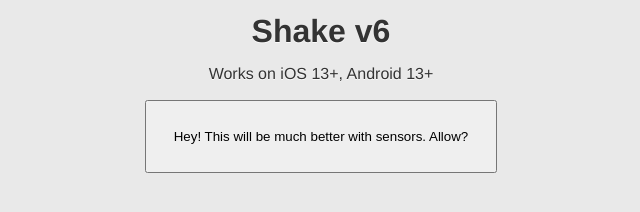
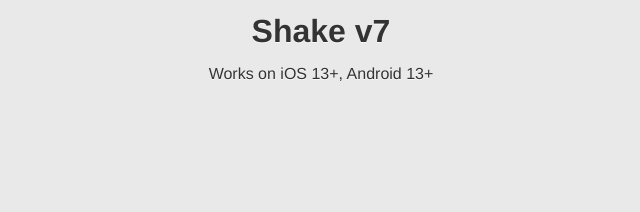
Before and after one commit to 0xLaileb/snake_test, a website: page index.html in a window 1280 px wide. Shown: the whole page, without its empty margins (319-959 px from the left). Drawn offline with Linux system fonts and the light colour scheme.

Commit message:
Update scripts

```diff
--- a/index.html
+++ b/index.html
@@ -18,7 +18,7 @@ body {
 </head>
 <body>
 
-<h1>Shake v6</h1>
+<h1>Shake v7</h1>
 
 <p>Works on iOS 13+, Android 13+</p>
 
--- a/my.js
+++ b/my.js
@@ -38,6 +38,7 @@ async function checkMotionPermission() {
     // All other browsers
     } else {
         console.log("This is not IOS!")
+        btn_reqPermission.style.display = "none"
         this.setMotionListeners()
     }
 
```
